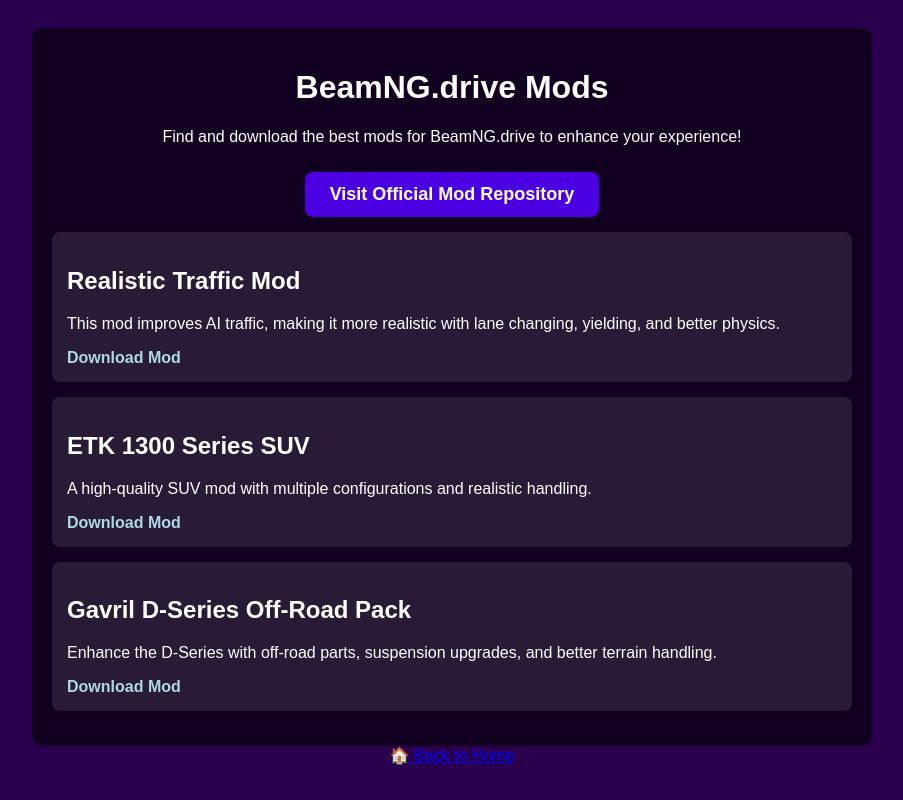
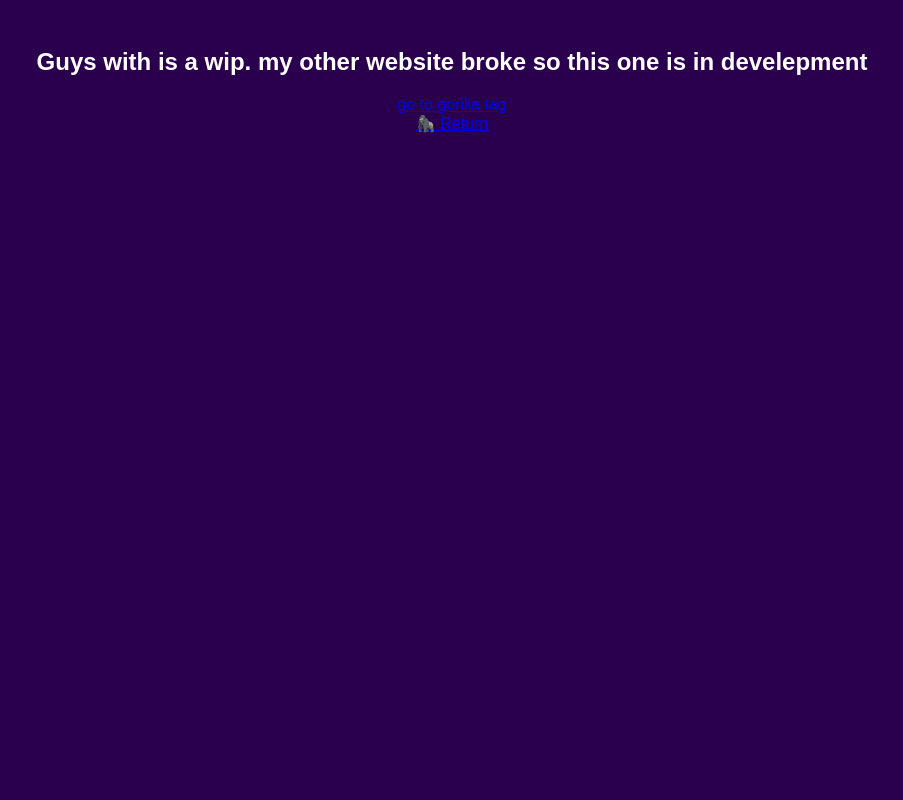
Before and after one commit to RiftGT/RiftGT.Github.io, a plain HTML site: page bonelab.html in a window 1280 px wide. Shown: the whole page, without its empty margins (188-1091 px from the left). Drawn offline with Linux system fonts and the light colour scheme.

Commit message:
Add files via upload

```diff
--- a/bonelab.html
+++ b/bonelab.html
@@ -3,7 +3,7 @@
 <head>
     <meta charset="UTF-8">
     <meta name="viewport" content="width=device-width, initial-scale=1.0">
-    <title>BeamNG.drive Mods</title>
+    <title><bonelab class="html"></bonelab></title>
     <style>
         body {
             background-color: #2a004e;
@@ -60,33 +60,15 @@
             text-decoration: underline;
         }
     </style>
+    <h2>Guys with is a wip. my other website broke so this one is in develepment</h2>
 </head>
 <body>
+    <div>
 
-    <div class="container">
-        <h1>BeamNG.drive Mods</h1>
-        <p>Find and download the best mods for BeamNG.drive to enhance your experience!</p>
+    <a class="btn" href="strore.html"> go to gorilla tag</a>
 
-        <a class="mod-link" href="https://www.beamng.com/resources/" target="_blank">Visit Official Mod Repository</a>
+    </div>
+    <a class="btn"" href="index.html">🦍 Return</a>
 
-        <div class="mod">
-            <h2>Realistic Traffic Mod</h2>
-            <p>This mod improves AI traffic, making it more realistic with lane changing, yielding, and better physics.</p>
-            <a href="https://www.beamng.com/resources/realistic-traffic-mod.18414/" target="_blank">Download Mod</a>
-        </div>
-
-        <div class="mod">
-            <h2>ETK 1300 Series SUV</h2>
-            <p>A high-quality SUV mod with multiple configurations and realistic handling.</p>
-            <a href="https://www.beamng.com/resources/etk-1300.6269/" target="_blank">Download Mod</a>
-        </div>
-
-        <div class="mod">
-            <h2>Gavril D-Series Off-Road Pack</h2>
-            <p>Enhance the D-Series with off-road parts, suspension upgrades, and better terrain handling.</p>
-            <a href="https://www.beamng.com/resources/gavril-d-series-off-road-pack.15021/" target="_blank">Download Mod</a>
-        </div>
-    </div>
-    <a class="btn" href="index.html">🏠 Back to Home</a>
 </body>
 </html>
```
